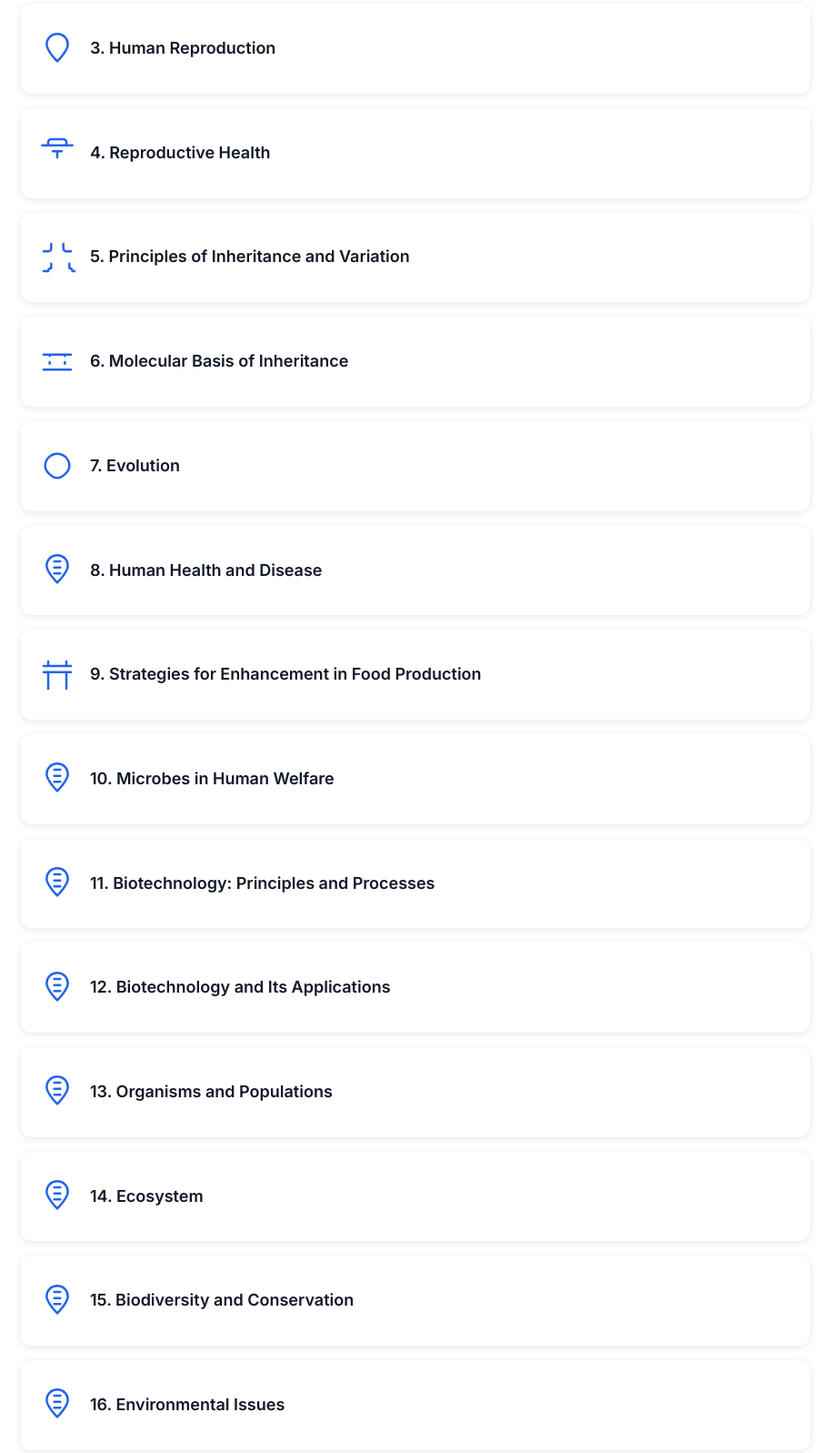
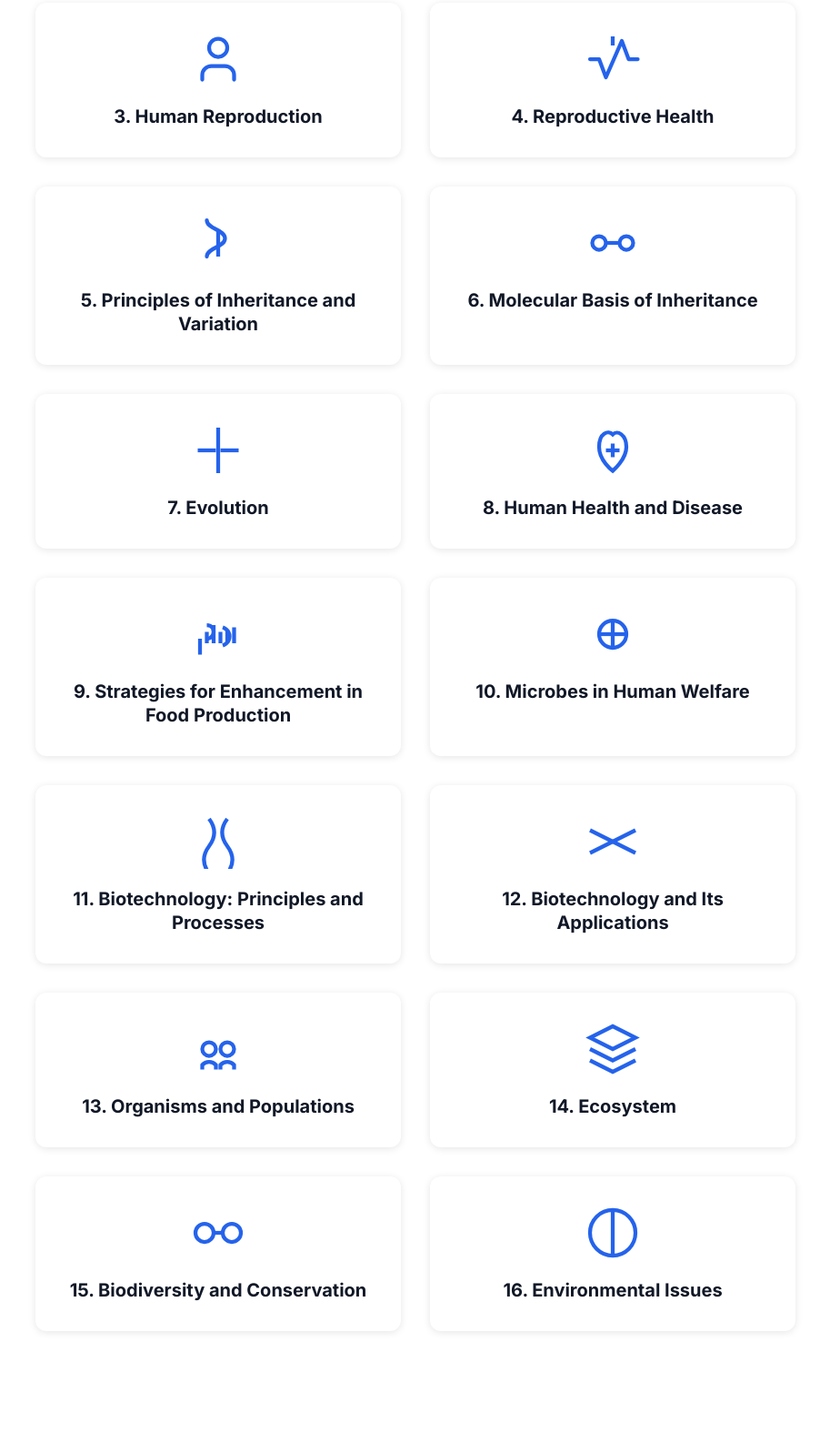
Before and after one commit to vrd-coder/varads-notes-hub, a plain HTML site: page biology/class12/index.html in a window 1280 px wide. Shown: the part 460-2057 px from the top of the page at 91% size, without its empty margins (183-1096 px from the left). Drawn offline with Linux system fonts and the light colour scheme.

Commit message:
Update index.html

```diff
--- a/biology/class12/index.html
+++ b/biology/class12/index.html
@@ -5,10 +5,12 @@
   <meta name="viewport" content="width=device-width, initial-scale=1" />
   <title>Class 12 Biology - Varad's Notes Hub</title>
   <link rel="preconnect" href="https://fonts.googleapis.com" />
-  <link rel="preconnect" href="https://fonts.gstatic.com" crossorigin/>
+  <link rel="preconnect" href="https://fonts.gstatic.com" crossorigin />
   <link href="https://fonts.googleapis.com/css2?family=Inter:wght@600;700&display=swap" rel="stylesheet" />
   <style>
-    *, *::before, *::after { box-sizing: border-box; }
+    *, *::before, *::after {
+      box-sizing: border-box;
+    }
     body {
       margin: 0;
       font-family: 'Inter', sans-serif;
@@ -23,7 +25,7 @@
       text-decoration: none;
     }
     a:focus,
-    button:focus {
+    div[role="link"]:focus {
       outline: 2px solid #2563eb;
       outline-offset: 2px;
     }
@@ -33,12 +35,12 @@
       background: #fff;
       border-bottom: 1px solid #e5e7eb;
       z-index: 1000;
-      box-shadow: 0 1px 3px rgb(0 0 0 / 0.06);
+      box-shadow: 0 1px 3px rgba(0, 0, 0, 0.06);
     }
     .container {
       max-width: 1200px;
       margin: 0 auto;
-      padding: 0 1rem;
+      padding: 0 1.5rem;
     }
     nav {
       height: 60px;
@@ -55,11 +57,10 @@
       cursor: pointer;
     }
     main {
-      padding-top: 4rem;
-      padding-bottom: 5rem;
+      padding: 4rem 1rem 5rem;
       max-width: 900px;
       margin: 0 auto;
-      text-align: left;
+      text-align: center;
     }
     h1.page-title {
       font-size: 2.75rem;
@@ -67,44 +68,48 @@
       color: #111827;
       margin-bottom: 2rem;
       line-height: 1.1;
-      text-align: center;
       user-select: text;
     }
     .chapter-list {
+      display: grid;
+      grid-template-columns: repeat(auto-fit,minmax(260px,1fr));
+      gap: 2rem;
       padding: 0 1rem;
     }
-    .chapter-item {
+    .chapter-card {
       background: #fff;
       border-radius: 0.75rem;
-      padding: 1.25rem;
+      padding: 2rem 1.5rem;
       box-shadow: 0 1.5px 8px rgba(0, 0, 0, 0.1);
-      margin-bottom: 1rem;
+      cursor: pointer;
       display: flex;
+      flex-direction: column;
       align-items: center;
       transition: box-shadow 0.3s ease, transform 0.3s ease;
-      cursor: pointer;
+      user-select: none;
+      text-align: center;
     }
-    .chapter-item:hover,
-    .chapter-item:focus-visible {
-      box-shadow: 0 5px 15px rgba(37, 99, 235, 0.2);
-      transform: translateY(-3px);
+    .chapter-card:hover,
+    .chapter-card:focus-visible {
+      box-shadow: 0 10px 30px rgba(37, 99, 235, 0.3);
+      transform: translateY(-6px);
       outline: none;
     }
     .chapter-icon {
-      width: 40px;
-      height: 40px;
-      margin-right: 1rem;
+      width: 60px;
+      height: 60px;
+      margin-bottom: 1.25rem;
       stroke: #2563eb;
-      stroke-width: 1.5;
+      stroke-width: 1.7;
       fill: none;
       user-select: none;
-      flex-shrink: 0;
     }
     .chapter-title {
-      font-size: 1.125rem;
-      font-weight: 600;
+      font-size: 1.25rem;
+      font-weight: 700;
       color: #111827;
       user-select: text;
+      line-height: 1.3;
     }
     footer {
       text-align: center;
@@ -114,6 +119,11 @@
       user-select: none;
       border-top: 1px solid #e5e7eb;
       margin-top: 6rem;
+    }
+    @media (max-width: 480px) {
+      h1.page-title {
+        font-size: 2rem;
+      }
     }
   </style>
 </head>
@@ -128,72 +138,161 @@
   </div>
 </header>
 <main>
-    <h1 class="page-title" tabindex="0">Class 12 Biology</h1>
-    <section class="chapter-list" aria-label="Chapters">
-      <a href="chapter1.html" class="chapter-item">
-        <svg class="chapter-icon" viewBox="0 0 24 24" aria-hidden="true"><path d="M7 14l5-5 5 5M7 18l5-5 5 5" stroke-linejoin="round" stroke-linecap="round"/></svg>
-        <h2 class="chapter-title">1. Reproduction in Organisms</h2>
-      </a>
-      <a href="chapter2.html" class="chapter-item">
-        <svg class="chapter-icon" viewBox="0 0 24 24" aria-hidden="true"><path d="M6 10a7 7 0 0 0 14 0" stroke-linejoin="round" stroke-linecap="round"/></svg>
-        <h2 class="chapter-title">2. Sexual Reproduction in Flowering Plants</h2>
-      </a>
-      <a href="chapter3.html" class="chapter-item">
-        <svg class="chapter-icon" viewBox="0 0 24 24" aria-hidden="true"><path d="M12 2C8 2 5 5 5 9c0 4 7 11 7 11s7-7 7-11c0-4-3-7-7-7Z" stroke-linejoin="round" stroke-linecap="round"/></svg>
-        <h2 class="chapter-title">3. Human Reproduction</h2>
-      </a>
-      <a href="chapter4.html" class="chapter-item">
-        <svg class="chapter-icon" viewBox="0 0 24 24" aria-hidden="true"><path d="M2 7h20M6 7V5a2 2 0 0 1 2-2h8a2 2 0 0 1 2 2v2M12 15v-4M9 11h6" stroke-linejoin="round" stroke-linecap="round"/></svg>
-        <h2 class="chapter-title">4. Reproductive Health</h2>
-      </a>
-      <a href="chapter5.html" class="chapter-item">
-        <svg class="chapter-icon" viewBox="0 0 24 24" aria-hidden="true"><path d="M8 3v3a2 2 0 0 1-2 2H3m18 0h-3a2 2 0 0 1-2-2V3M3 21h3a2 2 0 0 1 2-2v-3m12 0v3a2 2 0 0 1 2 2h3" stroke-linejoin="round" stroke-linecap="round"/></svg>
-        <h2 class="chapter-title">5. Principles of Inheritance and Variation</h2>
-      </a>
-      <a href="chapter6.html" class="chapter-item">
-        <svg class="chapter-icon" viewBox="0 0 24 24" aria-hidden="true"><path d="M7 13v-1M17 13v-1M3 17h18M3 7h18M7 7v1M17 7v1" stroke-linejoin="round" stroke-linecap="round"/></svg>
-        <h2 class="chapter-title">6. Molecular Basis of Inheritance</h2>
-      </a>
-      <a href="chapter7.html" class="chapter-item">
-        <svg class="chapter-icon" viewBox="0 0 24 24" aria-hidden="true"><path d="M12 4a8 8 0 0 1 8 8c0 4-5 8-8 8s-8-4-8-8a8 8 0 0 1 8-8Z" stroke-linejoin="round" stroke-linecap="round"/></svg>
-        <h2 class="chapter-title">7. Evolution</h2>
-      </a>
-      <a href="chapter8.html" class="chapter-item">
-        <svg class="chapter-icon" viewBox="0 0 24 24" aria-hidden="true"><path d="M12 2C8 2 5 5 5 9c0 4 7 11 7 11s7-7 7-11c0-4-3-7-7-7Z" stroke-linejoin="round" stroke-linecap="round"/><path d="M10 10h4M10 14h4M10 6h4" stroke-linejoin="round" stroke-linecap="round"/></svg>
-        <h2 class="chapter-title">8. Human Health and Disease</h2>
-      </a>
-      <a href="chapter9.html" class="chapter-item">
-        <svg class="chapter-icon" viewBox="0 0 24 24" aria-hidden="true"><path d="M3 10h18M6 10v11M18 10v11M3 6h18M6 6V3M18 6V3" stroke-linejoin="round" stroke-linecap="round"/></svg>
-        <h2 class="chapter-title">9. Strategies for Enhancement in Food Production</h2>
-      </a>
-      <a href="chapter10.html" class="chapter-item">
-        <svg class="chapter-icon" viewBox="0 0 24 24" aria-hidden="true"><path d="M12 2C8 2 5 5 5 9c0 4 7 11 7 11s7-7 7-11c0-4-3-7-7-7Z" stroke-linejoin="round" stroke-linecap="round"/><path d="M10 10h4M10 14h4M10 6h4" stroke-linejoin="round" stroke-linecap="round"/></svg>
-        <h2 class="chapter-title">10. Microbes in Human Welfare</h2>
-      </a>
-      <a href="chapter11.html" class="chapter-item">
-        <svg class="chapter-icon" viewBox="0 0 24 24" aria-hidden="true"><path d="M12 2C8 2 5 5 5 9c0 4 7 11 7 11s7-7 7-11c0-4-3-7-7-7Z" stroke-linejoin="round" stroke-linecap="round"/><path d="M10 10h4M10 14h4M10 6h4" stroke-linejoin="round" stroke-linecap="round"/></svg>
-        <h2 class="chapter-title">11. Biotechnology: Principles and Processes</h2>
-      </a>
-      <a href="chapter12.html" class="chapter-item">
-        <svg class="chapter-icon" viewBox="0 0 24 24" aria-hidden="true"><path d="M12 2C8 2 5 5 5 9c0 4 7 11 7 11s7-7 7-11c0-4-3-7-7-7Z" stroke-linejoin="round" stroke-linecap="round"/><path d="M10 10h4M10 14h4M10 6h4" stroke-linejoin="round" stroke-linecap="round"/></svg>
-        <h2 class="chapter-title">12. Biotechnology and Its Applications</h2>
-      </a>
-      <a href="chapter13.html" class="chapter-item">
-        <svg class="chapter-icon" viewBox="0 0 24 24" aria-hidden="true"><path d="M12 2C8 2 5 5 5 9c0 4 7 11 7 11s7-7 7-11c0-4-3-7-7-7Z" stroke-linejoin="round" stroke-linecap="round"/><path d="M10 10h4M10 14h4M10 6h4" stroke-linejoin="round" stroke-linecap="round"/></svg>
-        <h2 class="chapter-title">13. Organisms and Populations</h2>
-      </a>
-      <a href="chapter14.html" class="chapter-item">
-        <svg class="chapter-icon" viewBox="0 0 24 24" aria-hidden="true"><path d="M12 2C8 2 5 5 5 9c0 4 7 11 7 11s7-7 7-11c0-4-3-7-7-7Z" stroke-linejoin="round" stroke-linecap="round"/><path d="M10 10h4M10 14h4M10 6h4" stroke-linejoin="round" stroke-linecap="round"/></svg>
-        <h2 class="chapter-title">14. Ecosystem</h2>
-      </a>
-      <a href="chapter15.html" class="chapter-item">
-        <svg class="chapter-icon" viewBox="0 0 24 24" aria-hidden="true"><path d="M12 2C8 2 5 5 5 9c0 4 7 11 7 11s7-7 7-11c0-4-3-7-7-7Z" stroke-linejoin="round" stroke-linecap="round"/><path d="M10 10h4M10 14h4M10 6h4" stroke-linejoin="round" stroke-linecap="round"/></svg>
-        <h2 class="chapter-title">15. Biodiversity and Conservation</h2>
-      </a>
-      <a href="chapter16.html" class="chapter-item">
-        <svg class="chapter-icon" viewBox="0 0 24 24" aria-hidden="true"><path d="M12 2C8 2 5 5 5 9c0 4 7 11 7 11s7-7 7-11c0-4-3-7-7-7Z" stroke-linejoin="round" stroke-linecap="round"/><path d="M10 10h4M10 14h4M10 6h4" stroke-linejoin="round" stroke-linecap="round"/></svg>
-        <h2 class="chapter-title">16. Environmental Issues</h2>
-      </a>
+  <h1 class="page-title" tabindex="0">Class 12 Biology Chapters</h1>
+  <section class="chapter-list" aria-label="Chapters List">
+
+    <article class="chapter-card" tabindex="0" role="link" onclick="location.href='chapter1.html'" onkeypress="if(event.key==='Enter') location.href='chapter1.html'">
+      <svg class="chapter-icon" viewBox="0 0 24 24" aria-hidden="true">
+        <!-- Cell Icon -->
+        <circle cx="12" cy="12" r="10" stroke-linejoin="round" stroke-linecap="round" />
+        <circle cx="12" cy="12" r="5" stroke-linejoin="round" stroke-linecap="round" />
+      </svg>
+      <div class="chapter-title">1. Reproduction in Organisms</div>
+    </article>
+
+    <article class="chapter-card" tabindex="0" role="link" onclick="location.href='chapter2.html'" onkeypress="if(event.key==='Enter') location.href='chapter2.html'">
+      <svg class="chapter-icon" viewBox="0 0 24 24" aria-hidden="true">
+        <!-- Flower Icon -->
+        <path d="M12 3l2 7 7 1-5 5 2 7-6-4-6 4 2-7-5-5 7-1z" stroke-linejoin="round" stroke-linecap="round"/>
+      </svg>
+      <div class="chapter-title">2. Sexual Reproduction in Flowering Plants</div>
+    </article>
+
+    <article class="chapter-card" tabindex="0" role="link" onclick="location.href='chapter3.html'" onkeypress="if(event.key==='Enter') location.href='chapter3.html'">
+      <svg class="chapter-icon" viewBox="0 0 24 24" aria-hidden="true">
+        <!-- Human Icon -->
+        <circle cx="12" cy="7" r="4" />
+        <path d="M5 21v-2a4 4 0 0 1 4-4h6a4 4 0 0 1 4 4v2" stroke-linejoin="round" stroke-linecap="round"/>
+      </svg>
+      <div class="chapter-title">3. Human Reproduction</div>
+    </article>
+
+    <article class="chapter-card" tabindex="0" role="link" onclick="location.href='chapter4.html'" onkeypress="if(event.key==='Enter') location.href='chapter4.html'">
+      <svg class="chapter-icon" viewBox="0 0 24 24" aria-hidden="true">
+        <!-- Health Heartbeat Icon -->
+        <path d="M2 12h4l3 8 7-16 3 8h4" stroke-linejoin="round" stroke-linecap="round"/>
+        <path d="M12 2v4" />
+      </svg>
+      <div class="chapter-title">4. Reproductive Health</div>
+    </article>
+
+    <article class="chapter-card" tabindex="0" role="link" onclick="location.href='chapter5.html'" onkeypress="if(event.key==='Enter') location.href='chapter5.html'">
+      <svg class="chapter-icon" viewBox="0 0 24 24" aria-hidden="true">
+        <!-- DNA Strand Icon -->
+        <path d="M7 2c0 4 8 4 8 8s-8 4-8 8c0-4 8-4 8-8" stroke-linejoin="round" stroke-linecap="round"/>
+        <line x1="12" y1="6" x2="12" y2="18"/>
+      </svg>
+      <div class="chapter-title">5. Principles of Inheritance and Variation</div>
+    </article>
+
+    <article class="chapter-card" tabindex="0" role="link" onclick="location.href='chapter6.html'" onkeypress="if(event.key==='Enter') location.href='chapter6.html'">
+      <svg class="chapter-icon" viewBox="0 0 24 24" aria-hidden="true">
+        <!-- Molecular Structure Icon -->
+        <circle cx="6" cy="12" r="3" />
+        <circle cx="18" cy="12" r="3" />
+        <line x1="9" y1="12" x2="15" y2="12" />
+      </svg>
+      <div class="chapter-title">6. Molecular Basis of Inheritance</div>
+    </article>
+
+    <article class="chapter-card" tabindex="0" role="link" onclick="location.href='chapter7.html'" onkeypress="if(event.key==='Enter') location.href='chapter7.html'">
+      <svg class="chapter-icon" viewBox="0 0 24 24" aria-hidden="true">
+        <!-- Evolution icon: tree -->
+        <path d="M12 2v20" />
+        <path d="M3 12h8" />
+        <path d="M13 12h8" />
+      </svg>
+      <div class="chapter-title">7. Evolution</div>
+    </article>
+
+    <article class="chapter-card" tabindex="0" role="link" onclick="location.href='chapter8.html'" onkeypress="if(event.key==='Enter') location.href='chapter8.html'">
+      <svg class="chapter-icon" viewBox="0 0 24 24" aria-hidden="true">
+        <!-- Heart with cross -->
+        <path d="M12 21s-6-4.35-6-10.5S10 3 12 5c2-2 6 0 6 5.5S12 21 12 21z" />
+        <line x1="12" y1="9" x2="12" y2="15"/>
+        <line x1="9" y1="12" x2="15" y2="12"/>
+      </svg>
+      <div class="chapter-title">8. Human Health and Disease</div>
+    </article>
+
+    <article class="chapter-card" tabindex="0" role="link" onclick="location.href='chapter9.html'" onkeypress="if(event.key==='Enter') location.href='chapter9.html'">
+      <svg class="chapter-icon" viewBox="0 0 24 24" aria-hidden="true">
+        <!-- Wheat icon -->
+        <path d="M4 21v-7m3 2v-5m3 5v-8m3 8v-5m3 5v-6m3 6v-7"/>
+        <path d="M7 14s3 0 3-3-3-3-3-3"/>
+        <path d="M14 17s3-1 3-4-3-4-3-4"/>
+      </svg>
+      <div class="chapter-title">9. Strategies for Enhancement in Food Production</div>
+    </article>
+
+    <article class="chapter-card" tabindex="0" role="link" onclick="location.href='chapter10.html'" onkeypress="if(event.key==='Enter') location.href='chapter10.html'">
+      <svg class="chapter-icon" viewBox="0 0 24 24" aria-hidden="true">
+        <!-- Microbe icon -->
+        <circle cx="12" cy="12" r="6" />
+        <line x1="12" y1="6" x2="12" y2="18"/>
+        <line x1="6" y1="12" x2="18" y2="12"/>
+      </svg>
+      <div class="chapter-title">10. Microbes in Human Welfare</div>
+    </article>
+
+    <article class="chapter-card" tabindex="0" role="link" onclick="location.href='chapter11.html'" onkeypress="if(event.key==='Enter') location.href='chapter11.html'">
+      <svg class="chapter-icon" viewBox="0 0 24 24" aria-hidden="true">
+        <!-- DNA Helix -->
+        <path d="M8 2c3 4 3 8 0 12s-3 8 0 12"/>
+        <path d="M16 2c-3 4-3 8 0 12s3 8 0 12"/>
+      </svg>
+      <div class="chapter-title">11. Biotechnology: Principles and Processes</div>
+    </article>
+
+    <article class="chapter-card" tabindex="0" role="link" onclick="location.href='chapter12.html'" onkeypress="if(event.key==='Enter') location.href='chapter12.html'">
+      <svg class="chapter-icon" viewBox="0 0 24 24" aria-hidden="true">
+        <!-- Gene strands -->
+        <path d="M2 7l20 10"/>
+        <path d="M2 17l20-10"/>
+      </svg>
+      <div class="chapter-title">12. Biotechnology and Its Applications</div>
+    </article>
+
+    <article class="chapter-card" tabindex="0" role="link" onclick="location.href='chapter13.html'" onkeypress="if(event.key==='Enter') location.href='chapter13.html'">
+      <svg class="chapter-icon" viewBox="0 0 24 24" aria-hidden="true">
+        <!-- Population icon -->
+        <circle cx="8" cy="12" r="3" />
+        <circle cx="16" cy="12" r="3" />
+        <path d="M5 21v-2a4 4 0 0 1 6 0v2" />
+        <path d="M19 21v-2a4 4 0 0 0-6 0v2" />
+      </svg>
+      <div class="chapter-title">13. Organisms and Populations</div>
+    </article>
+
+    <article class="chapter-card" tabindex="0" role="link" onclick="location.href='chapter14.html'" onkeypress="if(event.key==='Enter') location.href='chapter14.html'">
+      <svg class="chapter-icon" viewBox="0 0 24 24" aria-hidden="true">
+        <!-- Ecosystem icon -->
+        <path d="M12 2L2 7l10 5 10-5-10-5z" />
+        <path d="M2 17l10 5 10-5" />
+        <path d="M2 12l10 5 10-5" />
+      </svg>
+      <div class="chapter-title">14. Ecosystem</div>
+    </article>
+
+    <article class="chapter-card" tabindex="0" role="link" onclick="location.href='chapter15.html'" onkeypress="if(event.key==='Enter') location.href='chapter15.html'">
+      <svg class="chapter-icon" viewBox="0 0 24 24" aria-hidden="true">
+        <!-- Biodiversity icon -->
+        <circle cx="6" cy="12" r="4" />
+        <circle cx="18" cy="12" r="4" />
+        <line x1="10" y1="12" x2="14" y2="12" />
+      </svg>
+      <div class="chapter-title">15. Biodiversity and Conservation</div>
+    </article>
+
+    <article class="chapter-card" tabindex="0" role="link" onclick="location.href='chapter16.html'" onkeypress="if(event.key==='Enter') location.href='chapter16.html'">
+      <svg class="chapter-icon" viewBox="0 0 24 24" aria-hidden="true">
+        <!-- Environmental icon -->
+        <circle cx="12" cy="12" r="10" />
+        <path d="M12 2v20" />
+      </svg>
+      <div class="chapter-title">16. Environmental Issues</div>
+    </article>
+
   </section>
 </main>
 <footer role="contentinfo">
```
Lines whose indentation alone changed are shown as unchanged.
